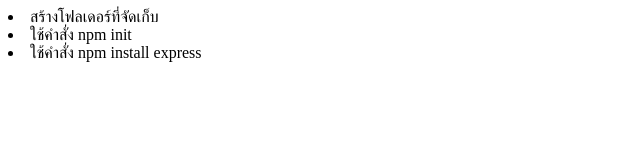
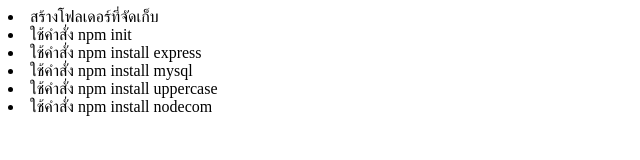
Before and after one commit to PhuminDecOKnoi/my-express-node.js, a website: page index.html in a window 1280 px wide. Shown: the whole page, without its empty margins (0-640 px from the left). Drawn offline with Linux system fonts and the light colour scheme.

Commit message:
Update index.html

```diff
--- a/index.html
+++ b/index.html
@@ -7,6 +7,9 @@
             <li>สร้างโฟลเดอร์ที่จัดเก็บ</li>
             <li>ใช้คำสั่ง npm init</li>
             <li>ใช้คำสั่ง npm install express</li>
+            <li>ใช้คำสั่ง npm install mysql</li>
+            <li>ใช้คำสั่ง npm install uppercase</li>
+            <li>ใช้คำสั่ง npm install nodecom</li>
         </lo>
     </body>
 </html>
```
